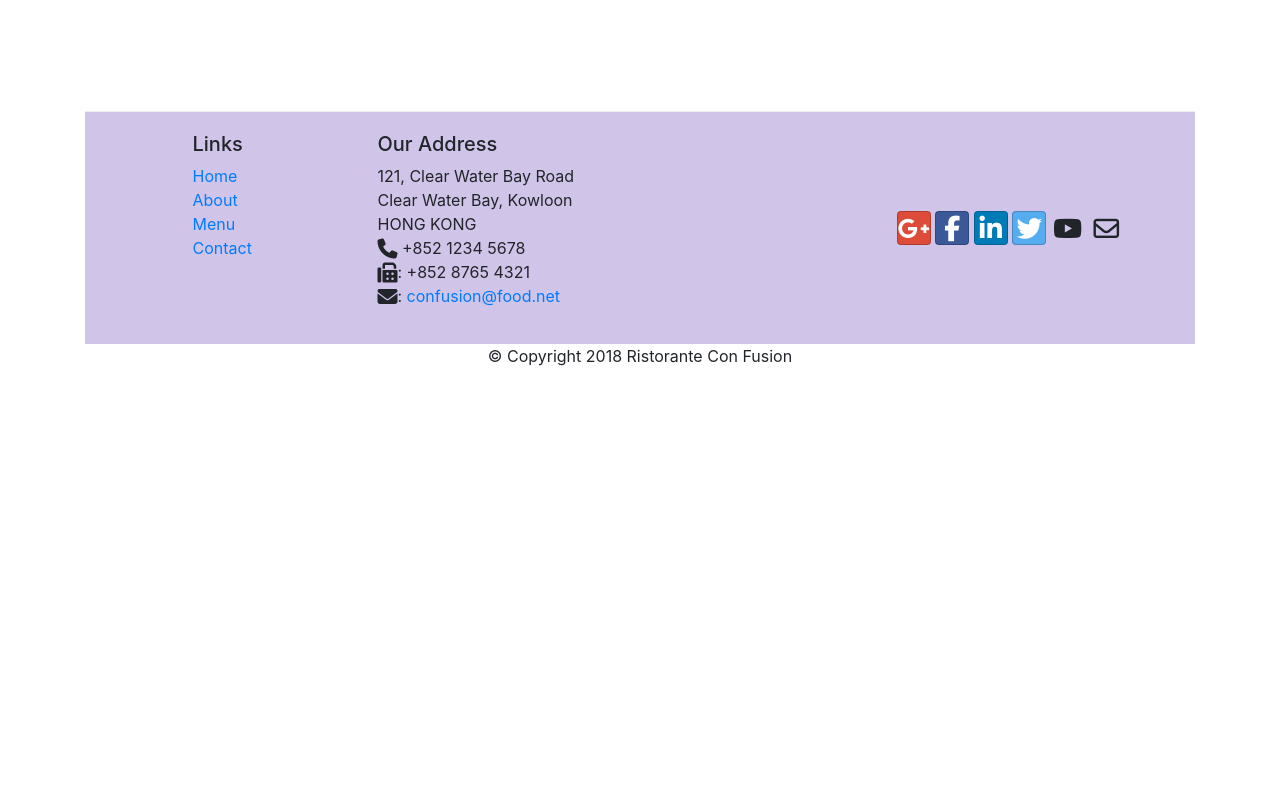
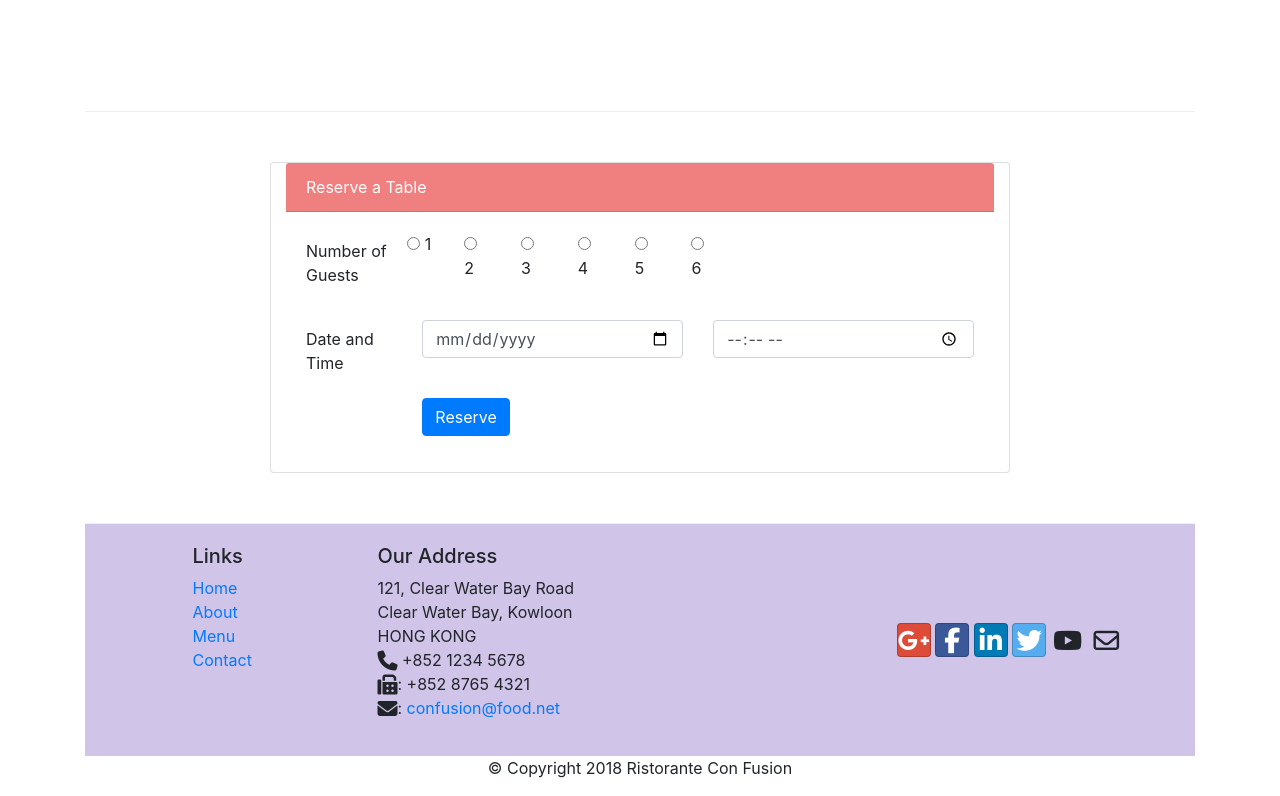
Before and after one commit to ankit-Kumar-4/conFusion, a plain HTML site: page index.html in a window 1280 px wide. Shown: the part 1422-2218 px from the top of the page. Before the commit the page ends 1806 px from the top, so only its background shows below. Drawn offline with nearby package versions, Linux system fonts and the light colour scheme.

Commit message:
assignment 2

```diff
--- a/index.html
+++ b/index.html
@@ -43,6 +43,9 @@
                 <div class="col-12 col-sm align-self-center">
                     <img src="img/logo.png" class="img-fluid">
                 </div>
+                <div class="col-12 col-sm align-self-center">
+                    <a role="button" class="btn btn-warning" href="#reserve-form">Reserve Table</a>
+                </div>
             </div>
         </div>
     </header>
@@ -70,8 +73,14 @@
                 <h3>This Month's Promotions</h3>
             </div>
             <div class="col col-sm col-md">
-                <h2>Weekend Grand Buffet</h2>
-                <p class="d-none d-sm-block">Featuring mouthwatering combinations with a choice of five different salads, six enticing appetizers, six main entrees and five choicest desserts. Free flowing bubbly and soft drinks. All for just $19.99 per person </p>
+                <div class="media">
+                    <div class="media-body">
+                        <h2>Weekend Grand Buffet <span class="badge badge-danger">NEW</span></h2>
+                        <p class="d-none d-sm-block">Featuring mouthwatering combinations with a choice of five different salads, six enticing appetizers, six main entrees and five choicest desserts. Free flowing bubbly and soft drinks. All for just $19.99 per person </p>
+                    </div>
+                    <img class="d-flex ml-3 img-thumbnail align-self-center"
+                        src="img/buffet.png" alt="buffet">
+                </div>
             </div>
         </div>
 
@@ -88,6 +97,62 @@
                         <h4>Executive Chef</h4>
                         <p class="d-none d-sm-block">Award winning three-star Michelin chef with wide International experience having worked closely with whos-who in the culinary world, he specializes in creating mouthwatering Indo-Italian fusion experiences. </p>
                     </div>
+                </div>
+            </div>
+        </div>
+
+        <div class="row row-content align-items-center" id="reserve-form">
+            <div class="card col-md-8 offset-md-2">
+                <div class="card-header text-white" style="background-color: lightcoral;">Reserve a Table</div>
+                <div class="card-body">
+                    <form>
+                        <div class="form-group row">
+                            <label for="guest_number" class="col-md-2 col-form-label">Number of Guests</label>
+                            <div class="form-group row" id="guest_number">
+
+                                <div class="col-3 col-md">
+                                    <input type="radio" radio id="guest_number" name="guest_number">
+                                    <label for="guest_number" class="radio-inline">1</label>
+                                </div>
+                                <div class="col-3 col-md">
+                                    <input type="radio" radio id="guest_number" name="guest_number">
+                                    <label for="guest_number" class="radio-inline">2</label>
+                                </div>
+                                <div class="col-3 col-md">
+                                    <input type="radio" radio id="guest_number" name="guest_number">
+                                    <label for="guest_number" class="radio-inline">3</label>
+                                </div>
+                                <div class="col-3 col-md">
+                                    <input type="radio" radio id="guest_number" name="guest_number">
+                                    <label for="guest_number" class="radio-inline">4</label>
+                                </div>
+                                <div class="col-3 col-md">
+                                    <input type="radio" radio id="guest_number" name="guest_number">
+                                    <label for="guest_number" class="radio-inline">5</label>
+                                </div>
+                                <div class="col-3 col-md">
+                                    <input type="radio" radio id="guest_number" name="guest_number">
+                                    <label for="guest_number" class="radio-inline">6</label>
+                                </div>
+                            </div>
+                        </div>
+                        <div class="form-group row">
+                            <label for="date" class="col-12 col-md-2 col-form-label">Date and Time</label>
+                            <div class="col-5 col-md-5">
+                                <input type="date" class="form-control" id="date" name="date"
+                                onfocus="(this.type='date')">
+                            </div>
+                            <div class="col-5 col-md-5">
+                                <input type="time" class="form-control" id="time" name="time"
+                                    placeholder="Time">
+                            </div>
+                        </div>
+                        <div class="form-group row">
+                            <div class="col-md-10 offset-md-2">
+                                <button type="submit" class="btn btn-primary">Reserve</a>
+                            </div>
+                        </div>
+                        </form>
                 </div>
             </div>
         </div>
```
